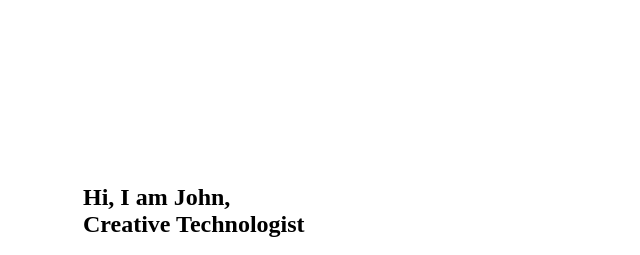
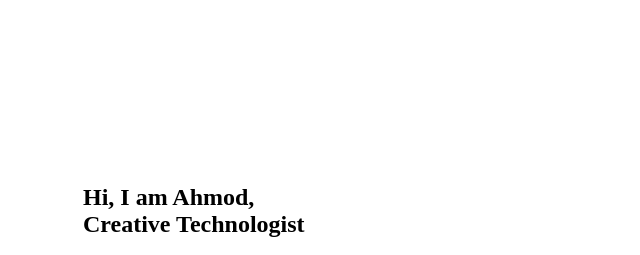
Before and after one commit to Ahmod570/Late-night-projects, a plain HTML site: page index.html in a window 1280 px wide. Shown: the top 255 px of the page, 42-682 px from the left. Drawn offline with Linux system fonts and the light colour scheme.

Commit message:
name change

```diff
--- a/index.html
+++ b/index.html
@@ -17,7 +17,7 @@
 
     <section  class="max-width main-sec">
         <div class="hero-1">
-            <h1>Hi, I am John, <br>
+            <h1>Hi, I am Ahmod, <br>
 Creative Technologist</h1>
 <p style="font-size: 20px;">Amet minim mollit non deserunt ullamco est sit aliqua dolor do amet <br>  sint. Velit officia consequat duis enim velit mollit. Exercitation veniam  <br> consequat sunt nostrud amet.</p>
 <button class="hero-btn">Download Resume</button>
```
